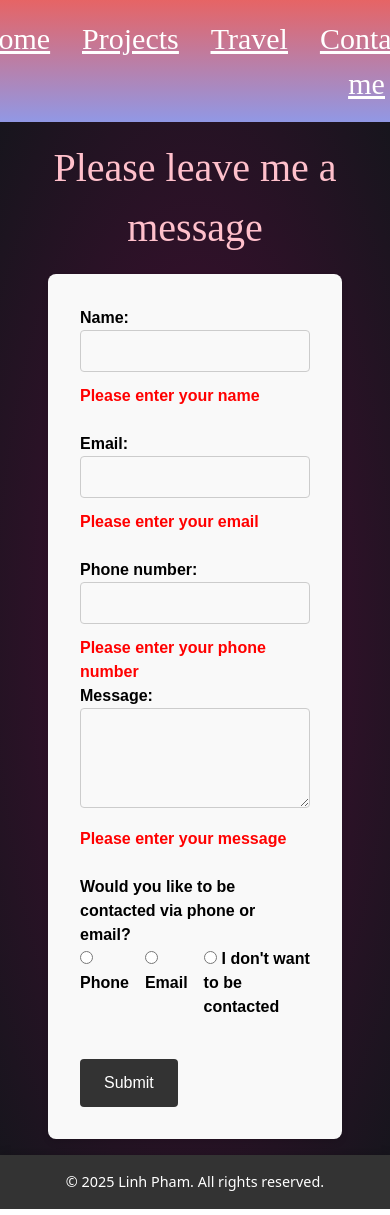
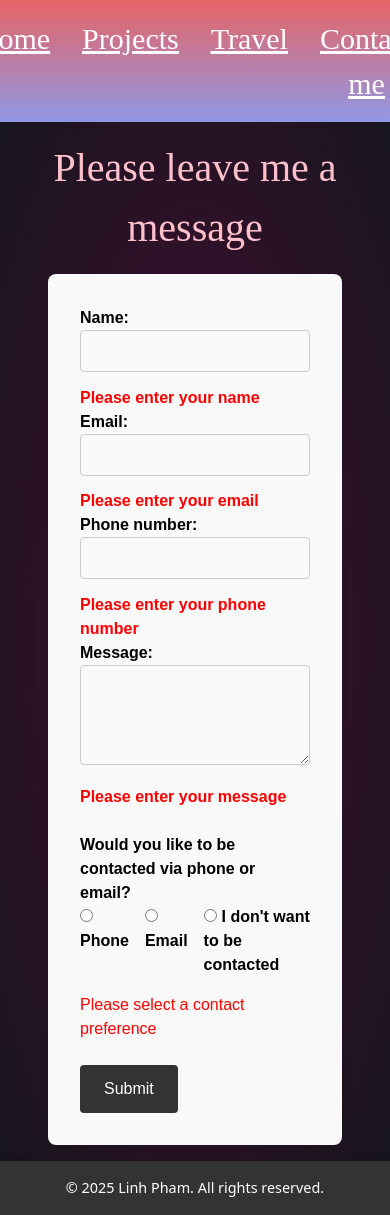
Before and after one commit to linh-pham19/personal-website, a React (Vite) app in the folder personal-website/: page /contact in a window 390 px wide. Shown: the top 1215 px of the page. Built offline with nearby package versions, Linux system fonts and the light colour scheme; no server answers.

Commit message:
Add success banner (#6)
* added banner. Can submit two messages in a row with no issues

* added field validation as user types

* fixed errors not appearing correctly in email and phone validation

* updated order of actions after form has been submitted

```diff
--- a/personal-website/src/pages/ContactMePage.tsx
+++ b/personal-website/src/pages/ContactMePage.tsx
@@ -19,8 +19,13 @@ function ContactMePage() {
     email: 'Please enter your email',
     phoneNumber: 'Please enter your phone number',
     message: 'Please enter your message',
+    contactPreference: 'Please select a contact preference',
   };
-
+  const messageStyle = {
+    color: 'red',
+    fontSize: '1rem',
+    marginTop: '0.1rem',
+  }
   // Define state variable of each field
   const [name, setName] = useState('')
   const [email, setEmail] = useState('')
@@ -32,10 +37,10 @@ function ContactMePage() {
     email: errorMessages.email,
     phoneNumber: errorMessages.phoneNumber,
     message: errorMessages.message,
+    contactPreference: errorMessages.contactPreference,
   } as ErrorMessages);
   const [banner, setBanner] = useState(false)
   const [isBlurred, setIsBlurred] = useState(false);
-
 
   const SERVICE_ID = import.meta.env.VITE_REACT_APP_EMAILJS_SERVICE_ID;
   const TEMPLATE_ID = import.meta.env.VITE_REACT_APP_EMAILJS_TEMPLATE_ID;
@@ -60,8 +65,7 @@ function ContactMePage() {
       case 'email':
         if (!value.trim()) {
           newErrors.email = errorMessages.email;
-        } else if (!/\S+@\S+\.\S+/.test(email))
-          {
+        } else if (!/^[^\s@]+@[^\s@]+\.[^\s@]{2,}$/.test(value.trim())) {
           newErrors.email = 'Email is invalid.';
         } else {
           delete newErrors.email;
@@ -71,7 +75,7 @@ function ContactMePage() {
       case 'phoneNumber':
         if (!value.trim()) {
           newErrors.phoneNumber = errorMessages.phoneNumber;
-        } else if (phoneNumber && !/^\d{10}$/.test(phoneNumber)) {
+        } else if (value && !/^\d{10}$/.test(value.trim())) {
           newErrors.phoneNumber = 'Phone number must be 10 digits.';
         } else {
           delete newErrors.phoneNumber;
@@ -108,12 +112,12 @@ function ContactMePage() {
     }
     if (!email.trim()) {
       newErrors.email = errorMessages.email;
-    } else if (!/\S+@\S+\.\S+/.test(email)) {
+    } else if (!/\S+@\S+\.\S+/.test(email.trim())) {
       newErrors.email = 'Email is invalid.';
     }
     if (!phoneNumber.trim()) {
       newErrors.phoneNumber = errorMessages.phoneNumber;
-    } else if (phoneNumber && !/^\d{10}$/.test(phoneNumber)) {
+    } else if (phoneNumber && !/^\d{10}$/.test(phoneNumber.trim())) {
       newErrors.phoneNumber = 'Phone number must be 10 digits.';
     }
     if (!message.trim()) {
@@ -151,7 +155,8 @@ function ContactMePage() {
     }
     emailjs.sendForm(SERVICE_ID, TEMPLATE_ID, event.target as HTMLFormElement, PUBLIC_KEY)
       .then(() => {
-        alert('Message Sent Successfully')
+        setBanner(true)
+
       }, (error) => {
         console.log(error.text);
         alert('Something went wrong!')
@@ -168,7 +173,6 @@ function ContactMePage() {
 
 
     (event.target as HTMLFormElement).reset()
-    setBanner(true)
     setIsBlurred(true);
   };
 
@@ -182,7 +186,7 @@ function ContactMePage() {
       <div className="contact-page" style={{ filter: isBlurred ? 'blur(5px)' : 'none' }}>
         <h1 className="contact-title">Please leave me a message</h1>
         <form onSubmit={handleSubmit} className="contact-form">
-          {!validateField && <p style={{ color: 'red' }}>Please see error(s) below</p>}
+          {!validateField && <p style={messageStyle}>Please see error(s) below</p>}
           <label className="form-label">
             Name:
             <input
@@ -195,9 +199,8 @@ function ContactMePage() {
                 validateField('name', e.target.value)
               }}
             />
-            {errors.name && <p className="form-error" style={{ color: 'red' }}>{errors.name}</p>}
+            {errors.name && <p style={messageStyle}>{errors.name}</p>}
           </label>
-          <br />
           <label className="form-label">
             Email:
             <input
@@ -210,9 +213,8 @@ function ContactMePage() {
                 validateField('email', e.target.value)
               }}
             />
-            {errors.email && <p className="form-error" style={{ color: 'red' }}>{errors.email}</p>}
+            {errors.email && <p style={messageStyle}>{errors.email}</p>}
           </label>
-          <br />
           <label className="form-label">
             Phone number:
             <input
@@ -225,7 +227,7 @@ function ContactMePage() {
                 validateField('phoneNumber', e.target.value)
               }}
             />
-            {errors.phoneNumber && <p className="form-error" style={{ color: 'red' }}>{errors.phoneNumber}</p>}
+            {errors.phoneNumber && <p style={messageStyle}>{errors.phoneNumber}</p>}
           </label>
           <label className="form-label">
             Message:
@@ -235,16 +237,15 @@ function ContactMePage() {
               value={message}
               onChange={(e) => {
                 setMessage(e.target.value)
-                validateField('message', e.target.value)
+                validateField('message', message)
               }}
             />
-            {errors.message && <p className="form-error" style={{ color: 'red' }}>{errors.message}</p>}
+            {errors.message && <p style={messageStyle}>{errors.message}</p>}
           </label>
           <br />
           <label className="form-label">
             Would you like to be contacted via phone or email?
           </label>
-          {errors.contactPreference && <p className="form-error" style={{ color: 'red' }}>{errors.contactPreference}</p>}
           <div className="label-wrapper">
             <label className="form-label">
               <input
@@ -265,7 +266,10 @@ function ContactMePage() {
                 name="contactPreference"
                 value="Email"
                 checked={contactPreference === 'Email'}
-                onChange={(e) => handleContactPreferenceChange(e.target.value)}
+                onChange={(e) => {
+                  handleContactPreferenceChange(e.target.value)
+                  validateField('contactPreference', e.target.value)
+                }}
               />
               Email
             </label>
@@ -275,11 +279,14 @@ function ContactMePage() {
                 name="contactPreference"
                 value="No I don't want to be contacted"
                 checked={contactPreference === 'No I don\'t want to be contacted'}
-                onChange={(e) => handleContactPreferenceChange(e.target.value)}
+                onChange={(e) => {
+                  handleContactPreferenceChange(e.target.value)
+                }}
               />
               I don't want to be contacted
             </label>
           </div>
+          {errors.contactPreference && <p style={messageStyle}>{errors.contactPreference}</p>}
           <br />
           <button type="submit" className="form-button">Submit</button>
         </form>
```
